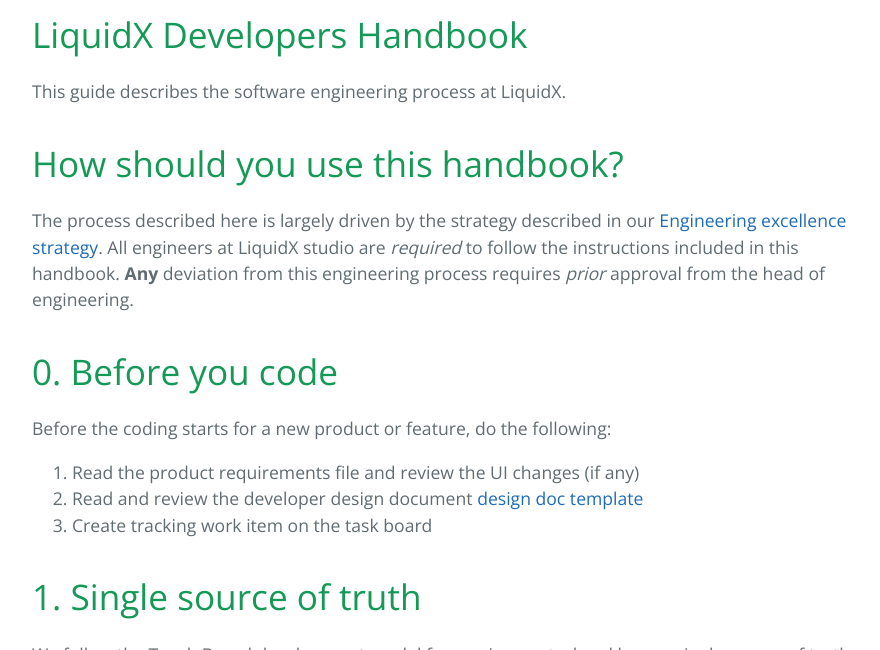
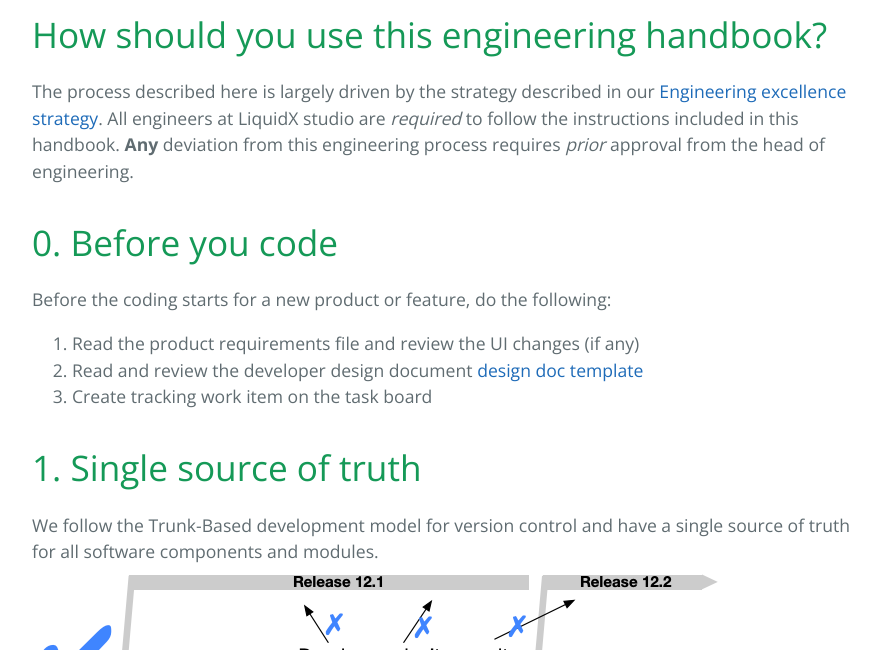
Before and after one commit to LiquidX-Studio/LiquidX-Studio.github.io, a Jekyll site: the page built from how_we_code.md, in a window 1280 px wide and 900 px high, scrolled down 429 px, cut to the strip 250-900 px from the top of the window. Shown: the whole strip, without its empty margins (192-1072 px from the left). Built offline with Jekyll 4.4.1, drawn with Linux system fonts in a browser that asks for light colours.

Commit message:
Fixed page title header

```diff
--- a/how_we_code.md
+++ b/how_we_code.md
@@ -6,10 +6,7 @@
 
 ![image](./img/LiquidXLogo.png)
 
-# LiquidX Developers Handbook
-This guide describes the software engineering process at LiquidX.
-
-# How should you use this handbook?
+# How should you use this engineering handbook?
 The process described here is largely driven by the strategy described in our [Engineering excellence strategy](./EngineeringExcellenceStrategy.md).
 All engineers at LiquidX studio are *required* to follow the instructions included in this handbook.  __Any__ deviation from this engineering process requires *prior* approval from the head of engineering.
 
```
Also changed, not shown: engineering_excellence_strategy.md (+0 -1 lines).
